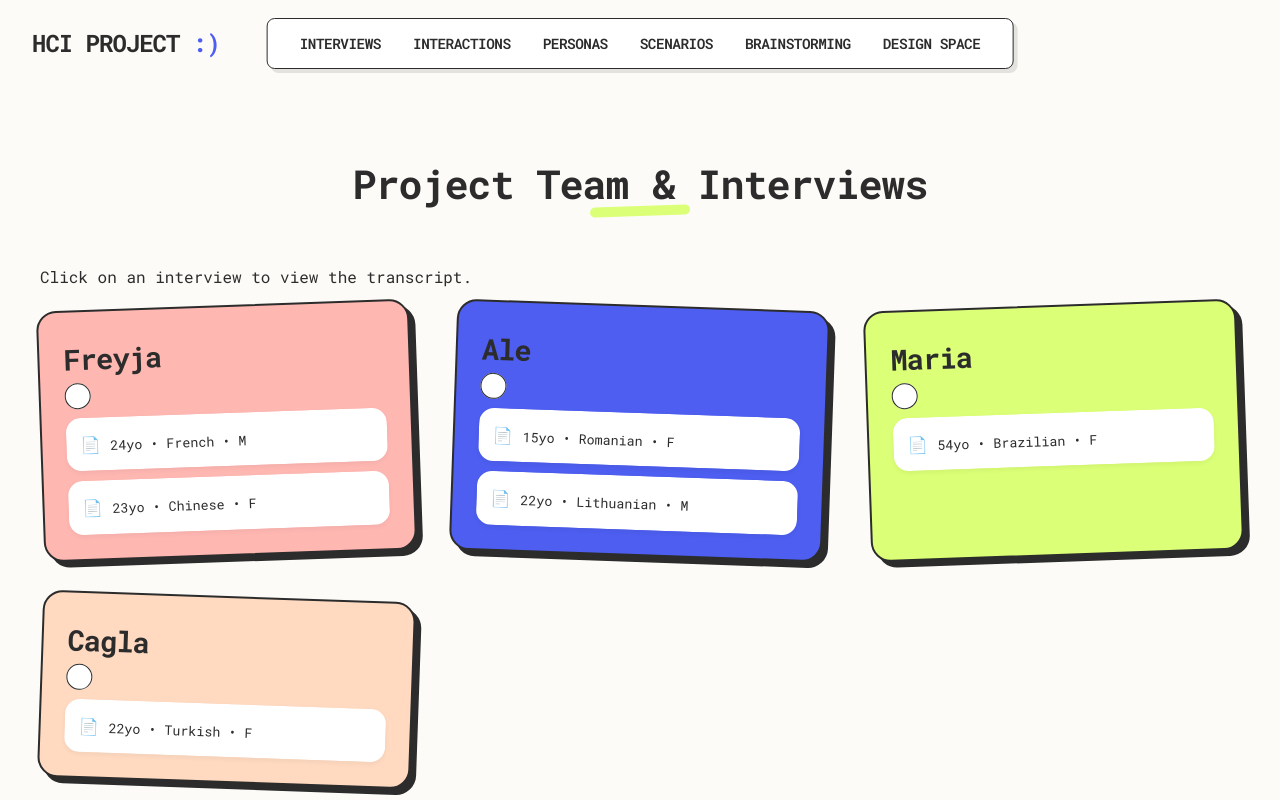
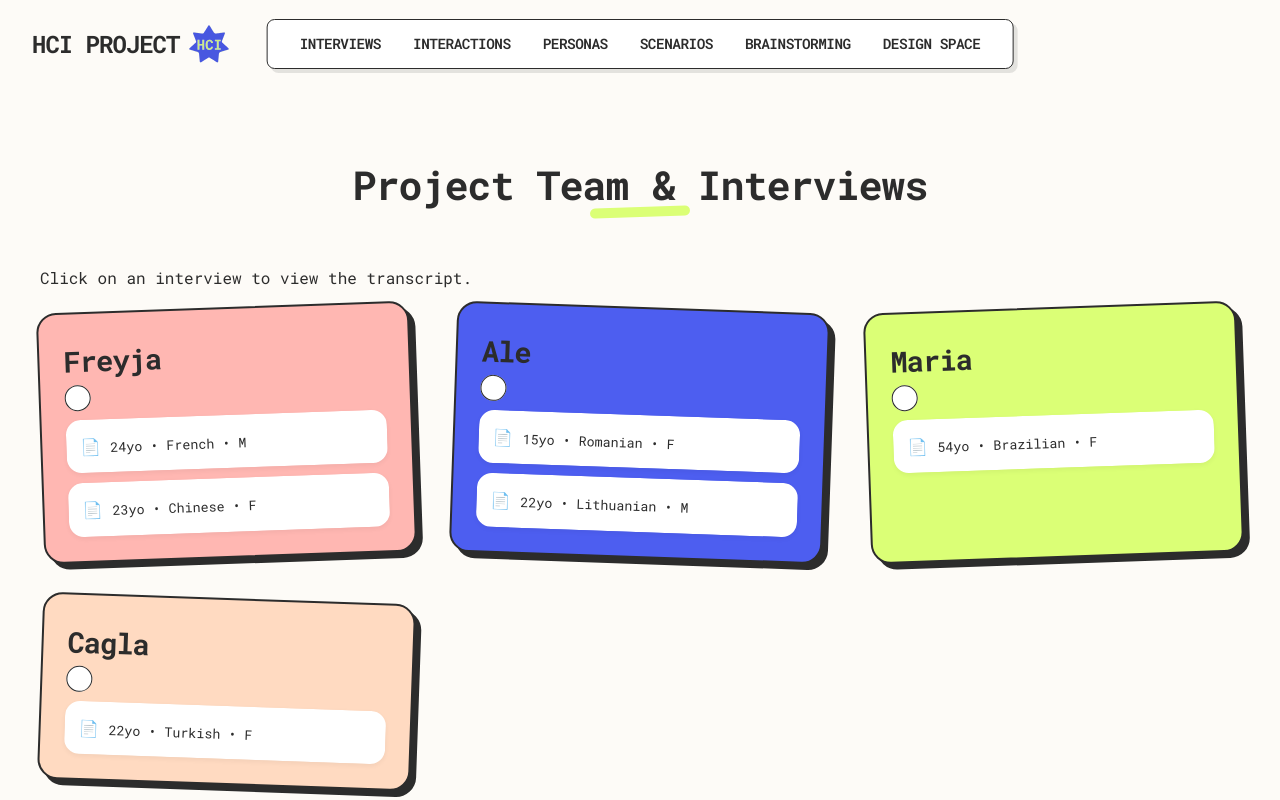
Before and after one commit to ccaglaa/HCI-project, a Vue app: page / in a window 1280 px wide. Shown: the top 800 px of the page. Built offline with nearby package versions, Linux system fonts and the light colour scheme.

Commit message:
Update Header.vue

```diff
--- a/src/components/Header.vue
+++ b/src/components/Header.vue
@@ -10,7 +10,7 @@ const scrollToSection = (id) => {
 <template>
   <header class="site-header">
     <div class="logo">
-      HCI Project <span>:)</span>
+      HCI Project <span><img src="/trace.svg"></span>
     </div>
 
     <nav class="nav-square">
@@ -43,6 +43,15 @@ const scrollToSection = (id) => {
   color: var(--text-dark);
   cursor: pointer;
   letter-spacing: -1px;
+  display: flex;
+  align-items: center;
+  gap: 10px;
+}
+
+.logo img {
+  height: 40px;
+  width: auto;
+  display: block;
 }
 
 .logo span {
```
